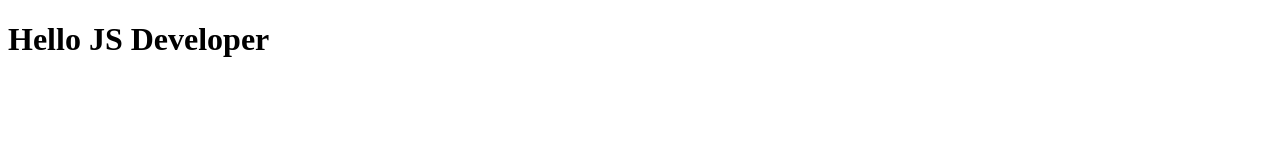
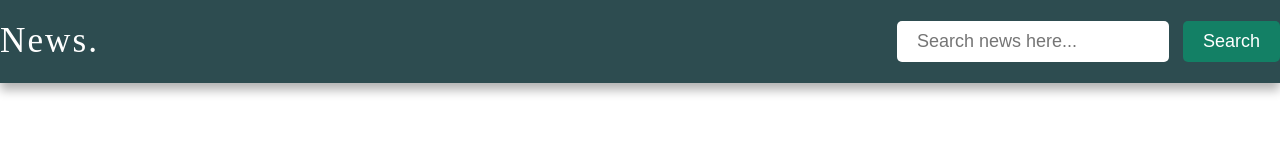
Before and after one commit to thoranitnoy/news-search-app, a plain HTML site: page index.html in a window 1280 px wide. Drawn offline with Linux system fonts and the light colour scheme.

Commit message:
Create navbar

```diff
--- a/index.html
+++ b/index.html
@@ -7,7 +7,20 @@
     <link rel="stylesheet" href="style.css" />
   </head>
   <body>
-    <h1>Hello JS Developer</h1>
+    <nav>
+      <div class="navbar">
+        <a class="logo" href="index.html">News.</a>
+
+        <div class="search-container">
+          <input
+            type="text"
+            placeholder="Search news here..."
+            id="search-input"
+          />
+          <button id="search-button">Search</button>
+        </div>
+      </div>
+    </nav>
 
     <script src="script.js"></script>
   </body>
--- a/style.css
+++ b/style.css
@@ -0,0 +1,48 @@
+*{
+    padding: 0;
+    margin: 0;
+    box-sizing: border-box;
+}
+
+body{
+    position: relative;
+}
+
+nav{
+    background-color: #2d4c50;
+    box-shadow: 0 7px 10px rgba(0, 0, 0, 0.3);
+}
+
+.navbar{
+    display: flex;
+    justify-content: space-between;
+    align-items: center;
+    padding: 1.3rem 0;
+}
+
+.navbar .logo{
+    color: #FFF;
+    text-decoration: none;
+    letter-spacing: 2px;
+    font-size: 2.2rem;
+}
+
+#search-input{
+    max-width: 400px;
+    padding: 10px 20px;
+    border: none;
+    border-radius: 5px;
+    font-size: 18px;
+    color: #333;
+}
+
+#search-button{
+    padding: 10px 20px;
+    background-color: #138065;
+    color: #FFF;
+    border: none;
+    font-size: 18px;
+    cursor: pointer;
+    border-radius: 5px;
+    margin-left: 10px;
+}
```
